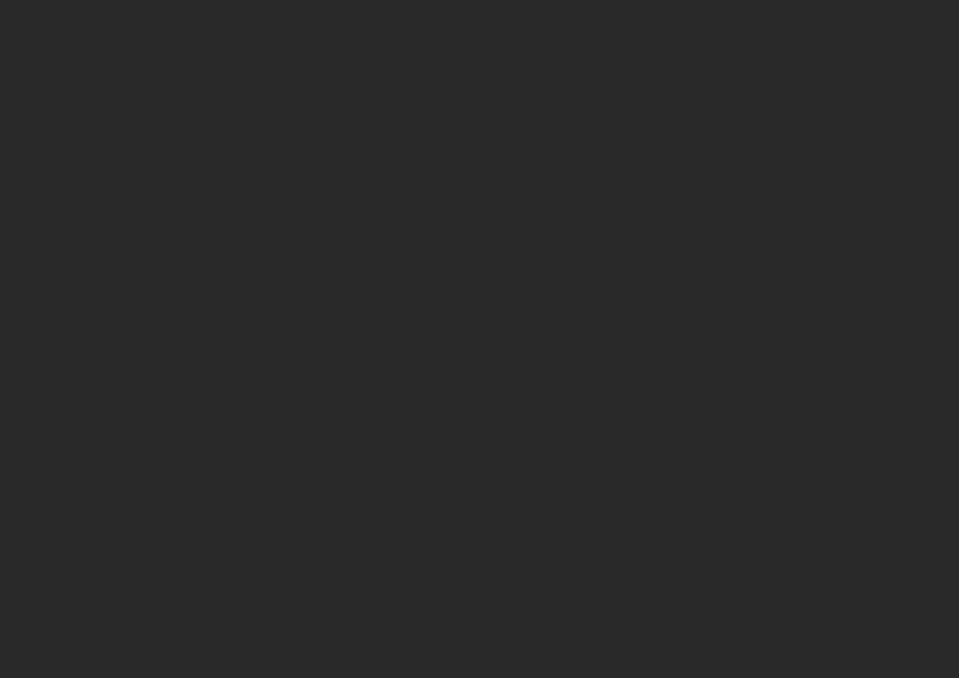
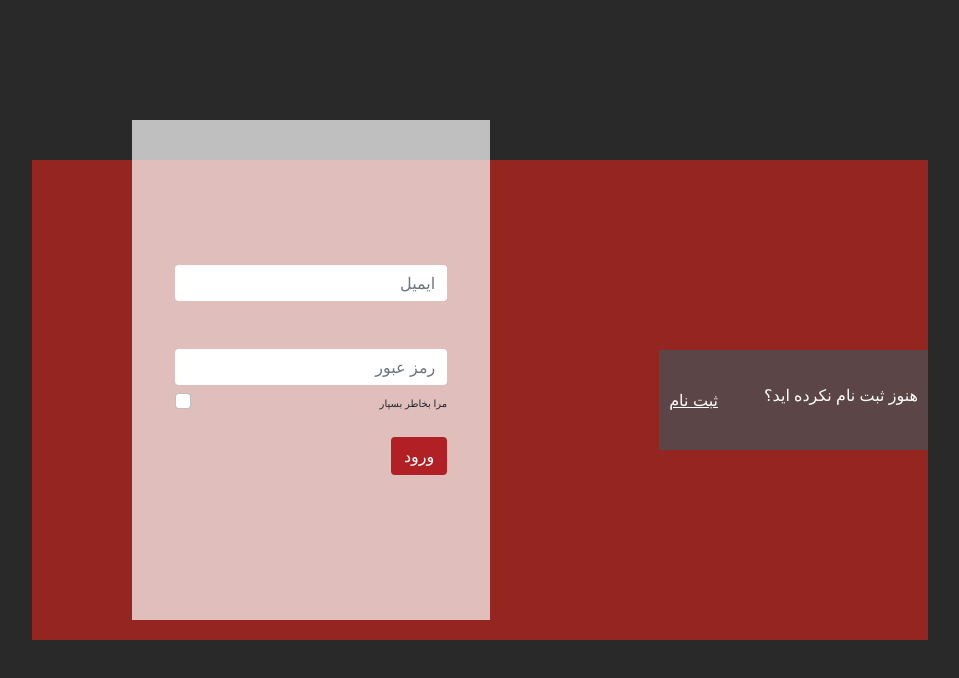
Before and after one commit to Mohammad-Hossein-Ataie/Internet-Engineering-Course, a React (Create React App) app: page /login in a window 1280 px wide. Before the commit this address had no page. Shown: the top 678 px of the page, without its empty margins (160-1119 px from the left). Built offline with nearby package versions, Linux system fonts and the light colour scheme; the HTML template or start-up script is replaced by a standard one.

Commit message:
adding the login page

```diff
--- a/src/App.js
+++ b/src/App.js
@@ -3,6 +3,8 @@ import './styles/style.scss';
 import './App.css';
 import Movies from './components/home/Movies.jsx';
 import Navbar from './components/navbar/Navbar';
+import Login from './components/login/Login';
+
 function App() {
   return (
     <>
@@ -10,6 +12,7 @@ function App() {
       <BrowserRouter>
         <Routes>
           <Route path='/' element={<Movies/>}/>
+          <Route path='/login' element={<Login/>}/>
         </Routes>
       </BrowserRouter>
     </>
--- /dev/null
+++ b/src/components/login/Login.jsx
@@ -0,0 +1,63 @@
+import React, { Component } from 'react';
+
+class Login extends Component {
+    state = {
+        email: '',
+        password: null
+    }
+
+    handleLoginClick = () => {
+        sessionStorage.setItem("userMail", this.state.email);
+    }
+
+    OnChangeEmail = (e) => {
+        this.setState({email: e.target.value});
+    }
+
+    OnChangePassword = (e) => {
+        this.setState({password: e.target.value});
+    }
+
+    render() {
+        console.log(sessionStorage.getItem("userMail"));
+        return (
+            <div className="cover-container">
+                <div className="form-container">
+                    <form>
+                        <div className="form-group mb-5">
+                            <input type="email"
+                                   className="form-control"
+                                   id="userEmail"
+                                   aria-describedby="emailHelp"
+                                   placeholder="ایمیل"
+                                   onChange={(e) => this.OnChangeEmail(e)}/>
+                            </div>
+                            <div className="form-group mb-1">
+                            <input type="password"
+                                   className="form-control"
+                                   id="userPassword"
+                                   placeholder="رمز عبور"
+                                   onChange={(e) => this.OnChangePassword(e)}/>
+                        </div>
+                        <div className="form-check mb-4">
+                            <input type="checkbox"
+                                   className="form-check-input"
+                                   id="exampleCheck1"/>
+                            <label className="form-check-label" for="exampleCheck1">
+                                مرا بخاطر بسپار
+                            </label>
+                        </div>
+                        <button type="submit" className="btn login-btn" onClick={() => this.handleLoginClick()}>ورود</button>
+                    </form>
+                </div>
+
+                <div className="register-cover">
+                    <p className="h6">هنوز ثبت نام نکرده اید؟</p>
+                    <a className="text-white" href="signup.html">ثبت نام</a>
+                </div>
+            </div>
+        );
+    }
+}
+
+export default Login;
--- /dev/null
+++ b/src/styles/pages/login.scss
@@ -0,0 +1,55 @@
+
+.cover-container {
+    width: 70%;
+    height: 60%;
+    background-color: rgba(177, 37, 32, 0.8) !important;
+    position: fixed;
+    top: 50%;
+    left: 50%;
+    transform: translate(-50%, -50%);
+}
+
+.form-container {
+    background-color: rgba(255, 255, 255, 0.7);
+    width: 40%;
+    height: 500px;
+    float: left;
+    margin-left: 100px;
+    margin-top: -40px;
+    display: flex;
+    justify-content: center;
+    align-items: center;
+}
+
+.login-btn {
+    background-color: #B12025 !important;
+    color: #fff !important;
+}
+
+.login-btn:hover {
+    background-color: #fff !important;
+    color: #B12025 !important;
+}
+
+.form-check-input:checked {
+    background-color: #B12025 !important;
+}
+
+.form-check-label {
+    font-size: x-small !important;
+}
+
+.register-cover {
+    background-color: rgba(78, 78, 80, 0.8);
+    color: #fff;
+    width: 30%;
+    height: 100px;
+    position: fixed;
+    top: 50%;
+    transform: translate(0, -50%);
+    float: right !important;
+    display: flex;
+    justify-content: space-between;
+    align-items: center;
+    padding: 10px;
+}
--- a/src/styles/style.scss
+++ b/src/styles/style.scss
@@ -6,3 +6,5 @@
 @import "./pages/movies.scss";
 
 @import "themes/navbar.scss";
+
+@import "./pages/login.scss";
```
